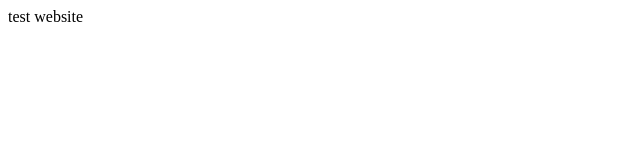
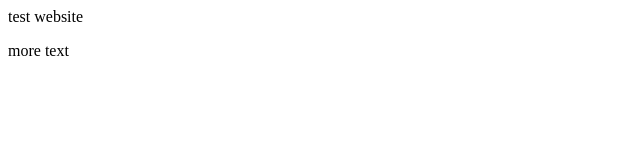
Before and after one commit to oscarcollege/gittest, a plain HTML site: page index.html in a window 1280 px wide. Shown: the full height of the page, 0-640 px from the left. Drawn offline with Linux system fonts and the light colour scheme.

Commit message:
fixed bug 1

```diff
--- a/index.html
+++ b/index.html
@@ -7,5 +7,8 @@
 </head>
 <body>
     test website
+    <p>
+        more text
+    </p>
 </body>
 </html>
```
